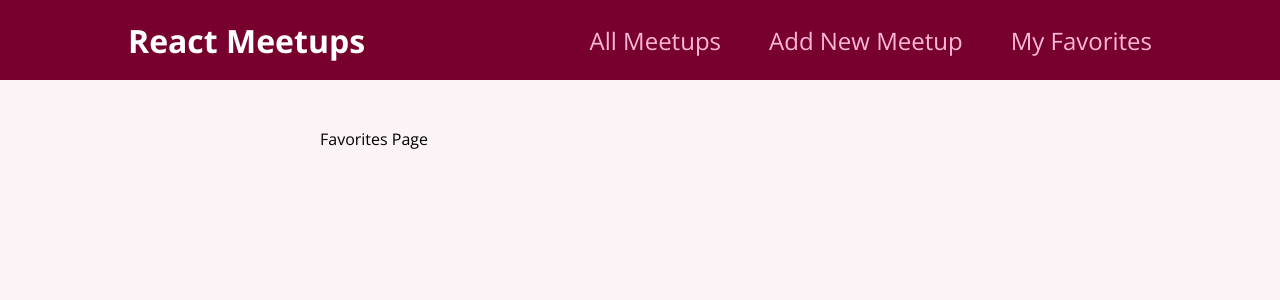
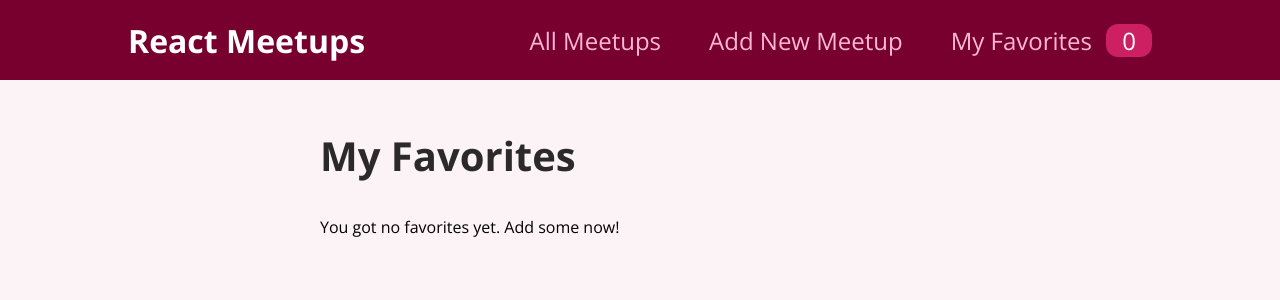
Before and after one commit to AbdulahiDayur/meetups-project, a React (Create React App) app: page /favorites in a window 1280 px wide. Shown: the top 300 px of the page. Built offline with nearby package versions, Linux system fonts and the light colour scheme.

Commit message:
logic to adding meetups to favorites page

```diff
--- a/src/components/Meetups/MeetupItem.js
+++ b/src/components/Meetups/MeetupItem.js
@@ -1,7 +1,27 @@
+import { useContext } from "react";
 import classes from "./MeetupItem.module.css";
 import Card from "../ui/Card";
+import FavortiesContext from "../../store/favorites-context";
 
 function MeetupItem(props) {
+  const favoritesCtx = useContext(FavortiesContext);
+
+  const itemIsFavorite = favoritesCtx.itemIsFavorite(props.id);
+
+  function toggleFavoriteStatusHandler() {
+    if (itemIsFavorite) {
+      favoritesCtx.removeFavorite(props.id);
+    } else {
+      favoritesCtx.addFavorite({
+        id: props.id,
+        image: props.image,
+        title: props.title,
+        address: props.address,
+        description: props.description,
+      });
+    }
+  }
+
   return (
     <li className={classes.item}>
       <Card>
@@ -15,7 +35,9 @@ function MeetupItem(props) {
           <p>{props.description}</p>
         </div>
         <div className={classes.actions}>
-          <button>To Favorites</button>
+          <button onClick={toggleFavoriteStatusHandler}>
+            {itemIsFavorite ? "Remove from Favorites" : "To Favorites"}
+          </button>
         </div>
       </Card>
     </li>
--- a/src/components/layout/MainNavigation.js
+++ b/src/components/layout/MainNavigation.js
@@ -1,7 +1,10 @@
+import { useContext } from "react";
 import { Link } from "react-router-dom";
 import classes from "./MainNavigation.module.css";
+import FavortiesContext from "../../store/favorites-context";
 
 function MainNavigation() {
+  const favoritesCtx = useContext(FavortiesContext);
   return (
     <header className={classes.header}>
       <div className={classes.logo}>React Meetups</div>
@@ -14,7 +17,12 @@ function MainNavigation() {
             <Link to="/new-meetup">Add New Meetup</Link>
           </li>
           <li>
-            <Link to="/favorites">My Favorites</Link>
+            <Link to="/favorites">
+              My Favorites{" "}
+              <span className={classes.badge}>
+                {favoritesCtx.totalFavorites}
+              </span>
+            </Link>
           </li>
         </ul>
       </nav>
--- a/src/pages/Favorites.js
+++ b/src/pages/Favorites.js
@@ -1,5 +1,25 @@
+import { useContext } from "react";
+
+import FavortiesContext from "../store/favorites-context";
+import MeetupList from "../components/Meetups/MeetupList";
+
 function FavoritesPage() {
-  return <div>Favorites Page</div>;
+  const favoritesCtx = useContext(FavortiesContext);
+
+  let content;
+
+  if (favoritesCtx.totalFavorites === 0) {
+    content = <p>You got no favorites yet. Add some now!</p>;
+  } else {
+    content = <MeetupList meetups={favoritesCtx.favorties} />;
+  }
+
+  return (
+    <section>
+      <h1>My Favorites</h1>
+      {content}
+    </section>
+  );
 }
 
 export default FavoritesPage;
```
